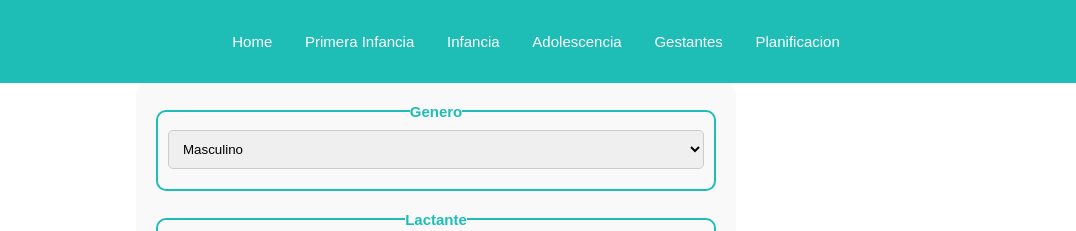
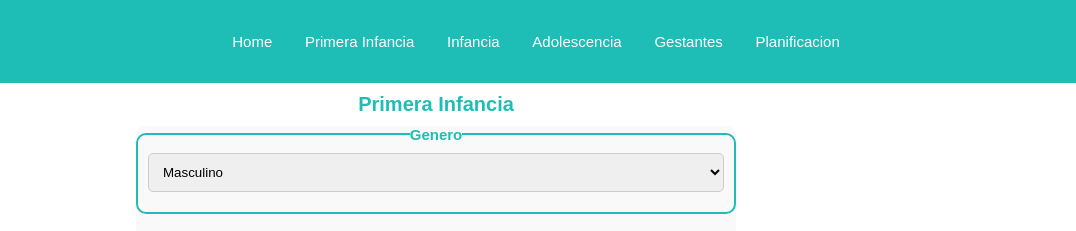
Before and after one commit to OscarSebastianRuedaRojas/MediCare, a plain HTML site: page index.html in a window 1280 px wide. Both pictures are taken after a click on the link "Primera Infancia". Shown: the top 231 px of the page, 204-1280 px from the left. Drawn offline with nearby package versions, Linux system fonts and the light colour scheme.

Commit message:
style: :lipstick: Arreglo estilo Tasks
Se arreglo el estilo de todos los tasks

```diff
--- a/app/component/adolescencia/adolescencia.css
+++ b/app/component/adolescencia/adolescencia.css
@@ -4,7 +4,6 @@
 #taskForm {
     max-width: 600px;
     margin: 0 auto;
-    padding: 20px;
     background-color: #f9f9f9;
     border-radius: 10px;
     display: flex;
--- a/app/component/adolescencia/adolescencia.js
+++ b/app/component/adolescencia/adolescencia.js
@@ -10,6 +10,7 @@ export class Adolescencia extends HTMLElement{
         </style>
         <div class="formCard">
         <div class="formCard-body">
+            <h1>Adolescentes</h1>
             <form id="taskForm">
                 <fieldset>
                 <legend style="text-align: center">Genero</legend>
--- a/app/component/gestantes/gestantes.css
+++ b/app/component/gestantes/gestantes.css
@@ -3,8 +3,7 @@
     border-radius: 8px;
     box-shadow: 0 0 10px rgba(0, 0, 0, 0.1);
     max-width: 800px; /* Aumentado el ancho máximo del formulario */
-    margin: 20px auto;
-    padding: 20px;
+    margin: 0px auto;
     padding-right: 40px;
 }
 
--- a/app/component/gestantes/gestantes.js
+++ b/app/component/gestantes/gestantes.js
@@ -10,6 +10,7 @@ export class Gestantes extends HTMLElement{
         </style>
         <div class="formCard">
         <div class="formCard-body">
+            <h1>Gestantes</h1>
             <form id="taskForm">
                 <fieldset class="full-width">
                     <legend style="text-align: center">edad</legend>
--- a/app/component/infancia/infancia.css
+++ b/app/component/infancia/infancia.css
@@ -4,7 +4,6 @@
 #taskForm {
     max-width: 600px;
     margin: 0 auto;
-    padding: 20px;
     background-color: #f9f9f9;
     border-radius: 10px;
     display: flex;
--- a/app/component/infancia/infancia.js
+++ b/app/component/infancia/infancia.js
@@ -10,6 +10,7 @@ export class Infancia extends HTMLElement{
         </style>
         <div class="formCard">
         <div class="formCard-body">
+            <h1>Infancia</h1>
             <form id="taskForm">
                 <fieldset>
                 <legend style="text-align: center">Genero</legend>
--- a/app/component/planificacion/planificacion.css
+++ b/app/component/planificacion/planificacion.css
@@ -4,7 +4,6 @@
 #taskForm {
     max-width: 600px;
     margin: 0 auto;
-    padding: 20px;
     background-color: #f9f9f9;
     border-radius: 10px;
     display: flex;
--- a/app/component/planificacion/planificacion.js
+++ b/app/component/planificacion/planificacion.js
@@ -10,6 +10,7 @@ export class Planificacion extends HTMLElement{
         </style>
         <div class="formCard">
         <div class="formCard-body">
+            <h1>Planificacion</h1>
             <form id="taskForm">
                 <fieldset>
                     <legend style="text-align: center">Ingrese Años</legend>
--- a/app/component/primeraInfancia/primeraInfancia.css
+++ b/app/component/primeraInfancia/primeraInfancia.css
@@ -4,7 +4,6 @@
 #taskForm {
     max-width: 600px;
     margin: 0 auto;
-    padding: 20px;
     background-color: #f9f9f9;
     border-radius: 10px;
     display: flex;
--- a/app/component/primeraInfancia/primeraInfancia.js
+++ b/app/component/primeraInfancia/primeraInfancia.js
@@ -10,6 +10,7 @@ export class PrimeraInfancia extends HTMLElement{
         </style>
         <div class="formCard">
         <div class="formCard-body">
+            <h1>Primera Infancia</h1>
             <form id="taskForm">
                 <fieldset>
                 <legend style="text-align: center">Genero</legend>
--- a/css/style.css
+++ b/css/style.css
@@ -0,0 +1,6 @@
+h1{
+    text-align: center;
+    color: #1ebeb6;
+    margin-bottom: 1rem;
+    margin-top: 1rem;
+}
```
Also changed, not shown: index.html (+1 -0 lines).
